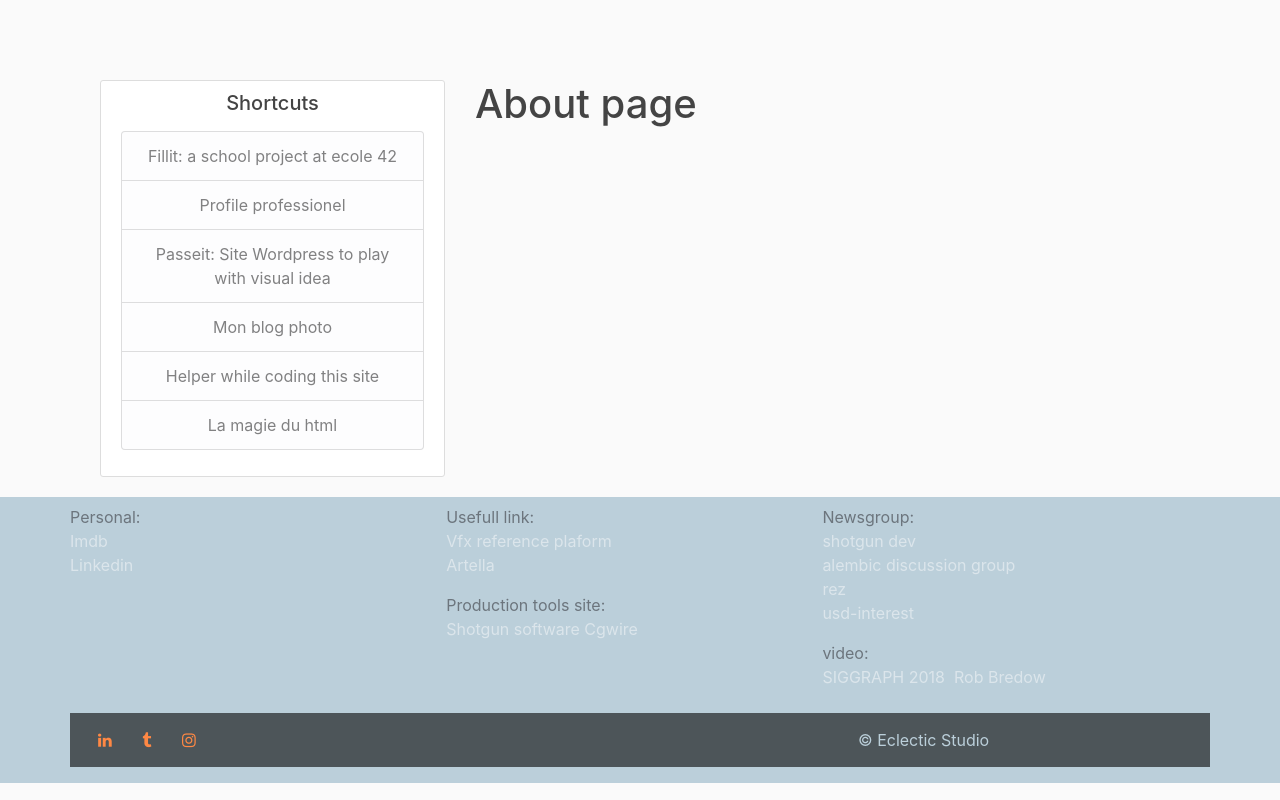
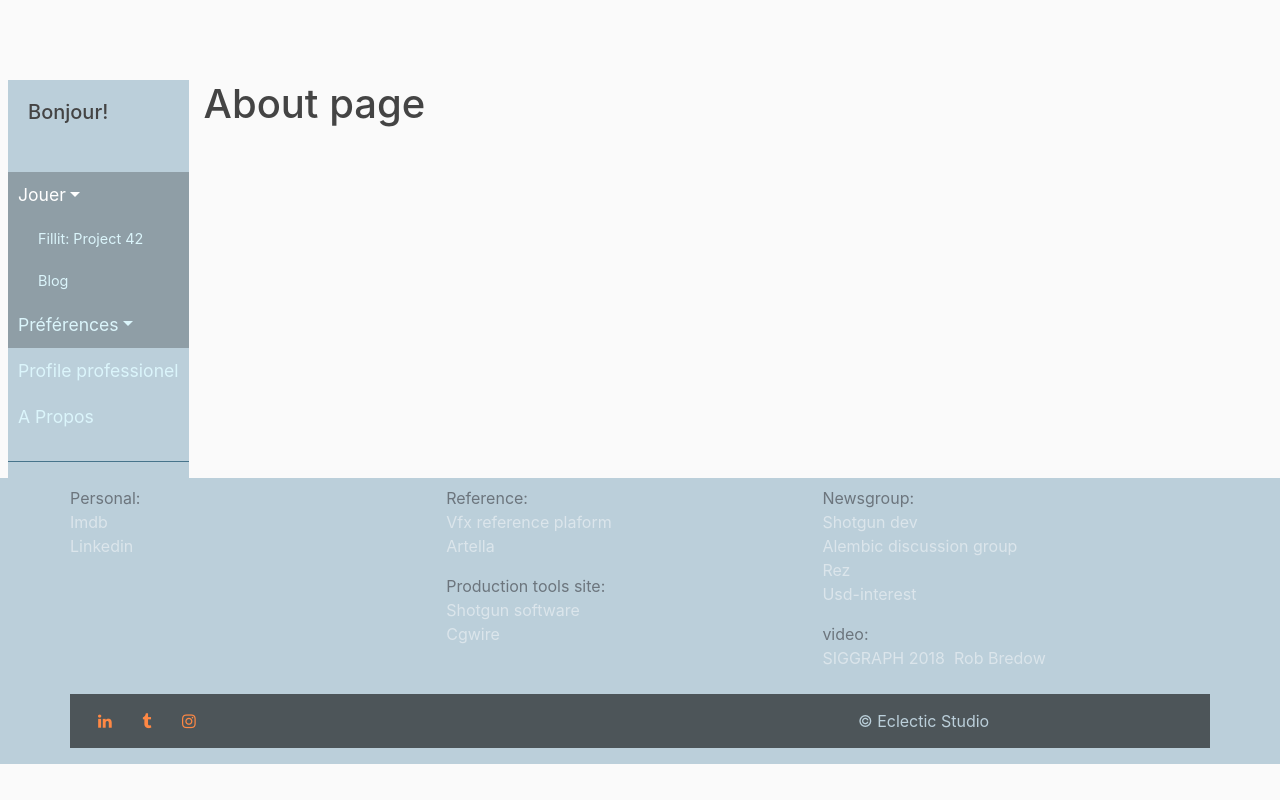
Before and after one commit to erictexier/tetriminos, a Flask app: page /about in a window 1280 px wide. Run offline with Flask 2, Linux system fonts and the light colour scheme; some libraries are stand-ins or nearby versions.

Commit message:
work in side bar

```diff
--- a/erictexier.online/base_site/static/js/towait.js
+++ b/erictexier.online/base_site/static/js/towait.js
@@ -1,6 +1,8 @@
 var prevScrollpos = window.pageYOffset;
 $(document).ready(function() {
-
+    // to open the home menu
+    $("#goofy").click();
+    // for ajax request in tetrino
     $('#form_grid_tetrino').submit(function(event) {
 
         var data = {};
@@ -43,7 +45,7 @@ $(document).ready(function() {
 
     window.onscroll = function() {
         var currentScrollPos = window.pageYOffset;
-    console.log(currentScrollPos);
+
         if (prevScrollpos > currentScrollPos) {
             document.getElementById("navbar").style.top = "0";
         } else {
@@ -51,4 +53,5 @@ $(document).ready(function() {
         }
         prevScrollpos = currentScrollPos;
     }
+
 });
--- a/erictexier.online/base_site/static/main.css
+++ b/erictexier.online/base_site/static/main.css
@@ -10,8 +10,8 @@ color: #444444;
 
 
 .bg-steel-light {
-  background-color: #BBCFDA;
-  }
+  background-color: #bbcfda;
+}
 
 .bg-steel-dark {
   background-color: #4D5559;
@@ -27,6 +27,8 @@ color: #ffffff;
 .site-header .navbar-nav .nav-link.active {
 font-weight: 500;
 }
+
+
 
 .footer
 {
@@ -126,3 +128,51 @@ font-size: 2.5rem;
   padding: 15px;
   text-decoration: none;
 }
+
+#container_wrapper {
+  display: None;
+  width: 100%;
+  align-items: stretch;
+}
+
+#sidebar {
+    /* don't forget to add all the previously mentioned styles here too */
+    background: #bbcfda;
+    color: #fff;
+    transition: all 0.9s;
+}
+
+#sidebar .sidebar-header {
+    padding: 20px;
+    background: #bbcfda;
+}
+
+#sidebar ul.components {
+    padding: 20px 0;
+    border-bottom: 1px solid #47748b;
+}
+
+#sidebar ul p {
+    color: #fff;
+    padding: 10px;
+}
+
+#sidebar ul li a {
+    padding: 10px;
+    font-size: 1.1em;
+    color:#dbf5fb;
+    display: block;
+}
+#sidebar ul li a:hover {
+    color: #ffffff;
+}
+
+#sidebar ul li.active > a, a[aria-expanded="true"] {
+    color: #ffffff;
+    background: #8F9EA6;
+}
+ul ul a {
+    font-size: 0.9em !important;
+    padding-left: 30px !important;
+    background: #8F9EA6;
+}
--- a/erictexier.online/base_site/templates/main/footer.html
+++ b/erictexier.online/base_site/templates/main/footer.html
@@ -4,8 +4,8 @@
             <div class="column" style="float:left;width:33%">
                 <div class="text-muted">
                     <p>Personal:<br />
-                        <a class="link" href="https://www.imdb.com/name/nm1603123/">Imdb<br /> </a>
-                        <a class="link" href="https://www.linkedin.com/in/erictexier">Linkedin</a>
+                        <a class="link" target="_blank" href="https://www.imdb.com/name/nm1603123/">Imdb </a><br />
+                        <a class="link" target="_blank" href="https://www.linkedin.com/in/erictexier">Linkedin</a>
                     </p>
                 </div>
             </div> <!-- column -->
@@ -13,13 +13,13 @@
             <div class="column" style="float:left;width:33%">
 
                 <div class="text-muted">
-                    <p>Usefull link:<br />
-                        <a class="link" href="https://www.vfxplatform.com">Vfx reference plaform</a><br />
-                        <a class="link" href="https://www.artella.com/home">Artella</a>
+                    <p>Reference:<br />
+                        <a class="link" target="_blank" href="https://www.vfxplatform.com">Vfx reference plaform</a><br />
+                        <a class="link" target="_blank" href="https://www.artella.com/home">Artella</a>
                     </p>
                     <p>Production tools site:<br />
-                        <a class="link" href="https://www.shotgunsoftware.com/">Shotgun software</a>
-                        <a class="link" href="https://www.cg-wire.com">Cgwire</a><br />
+                        <a class="link" target="_blank" href="https://www.shotgunsoftware.com/">Shotgun software</a><br />
+                        <a class="link" target="_blank" href="https://www.cg-wire.com">Cgwire</a>
                     </p>
                 </div>
 
@@ -29,21 +29,19 @@
 
                 <div class="text-muted">
                     <p>Newsgroup:<br />
-                        <a class="link" href="https://groups.google.com/a/shotgunsoftware.com/forum/#!forum/shotgun-dev">shotgun dev</a><br />
-                        <a class="link" href="https://groups.google.com/forum/#!forum/alembic-discussion">alembic discussion group</a><br />
-                        <a class="link" href="https://groups.google.com/forum/#!forum/rez-config">rez</a><br />
-                        <a class="link" href="https://groups.google.com/forum/#!forum/usd-interest">usd-interest</a>
+                        <a class="link" target="_blank" href="https://groups.google.com/a/shotgunsoftware.com/forum/#!forum/shotgun-dev">Shotgun dev</a><br />
+                        <a class="link" target="_blank" href="https://groups.google.com/forum/#!forum/alembic-discussion">Alembic discussion group</a><br />
+                        <a class="link" target="_blank" href="https://groups.google.com/forum/#!forum/rez-config">Rez</a><br />
+                        <a class="link" target="_blank" href="https://groups.google.com/forum/#!forum/usd-interest">Usd-interest</a>
                     </p>
                     <p>video:<br />
-                        <a class="link" href="https://www.youtube.com/watch?v=kUoIbP1l9yA&amp;feature=share">SIGGRAPH 2018  Rob Bredow</a>
+                        <a class="link" target="_blank" href="https://www.youtube.com/watch?v=kUoIbP1l9yA&amp;feature=share">SIGGRAPH 2018  Rob Bredow</a>
                     </p>
                 </div>
 
             </div> <!-- column -->
         </div> <!-- row -->
     </div> <!-- container 1 -->
-
-
     <!-- Footer Elements -->
     <div class="container  bg-steel-dark py-2  mb-3">
         <!-- Grid row-->
@@ -66,22 +64,14 @@
                 </div>
             </div>
             <div class="col-md-4">
-                    <!-- Copyright
-                    <div class="footer-copyright ">© 2020 Free of use:
-                        <a href="https://erictexier.online/"> Eclectic Studio </a>
+                    <!-- Copyright -->
+                    <div class="eclectic">
+                        <a class="btn btn-eclectic"  href="https://erictexier.online/">
+                            <span class="eclectic"> © Eclectic Studio </span>
+                        </a>
                     </div>
-                    End Copyright -->
-                    <div class="eclectic">
-                    <a class="btn btn-eclectic"  href="https://erictexier.online/">
-                        <span class="eclectic"> © Eclectic Studio </span>
-                    </a>
-                    </div>
+                    <!--End Copyright -->
             </div>
         </div> <!-- Grid row-->
     </div>
-
-<!-- </div> -->
-
-
-
 </footer>
--- a/erictexier.online/base_site/templates/main/layout.html
+++ b/erictexier.online/base_site/templates/main/layout.html
@@ -1,5 +1,5 @@
 <!DOCTYPE html>
-<html>
+<html lang="fr">
     <head>
         <!-- Required meta tags -->
         <meta charset="utf-8">
@@ -19,23 +19,9 @@
     </head>
     <body>
         {% include "main/navigation.html" %}
-        <main role="main" class="container">
-            <div class="row ml-0">
-                <div class="col-md-4">
-                    <div class="content-section">
-                        <h5 align="center">Shortcuts</h5>
-                        <p class='text-muted'>
-                            <ul class="list-group">
-                            <a class="list-group-item list-group-item-light" align="center" href="{{ url_for('fillit.fillit_route') }}">Fillit: a school project at ecole 42</a>
-                            <a class="list-group-item list-group-item-light" align="center" href="https://www.linkedin.com/in/erictexier/" target="_blank">Profile professionel</a>
-                            <a class="list-group-item list-group-item-light" align="center" href="https://www.passeit.com/" target="_blank">Passeit: Site Wordpress to play with visual idea</a>
-                            <a class="list-group-item list-group-item-light" align="center" href="https://letexman.tumblr.com/" target="_blank">Mon blog photo</a>
-                            <a class="list-group-item list-group-item-light" align="center" href="https://flask-doc.readthedocs.io/en/latest/" target="_blank">Helper while coding this site</a>
-                            <a class="list-group-item list-group-item-light" align="center" href="https://getbootstrap.com/docs/4.4/getting-started/introduction/" target="_blank">La magie du html</a>
-                            </ul>
-                        </p>
-                    </div>
-                </div>
+        <main class="container_wrapper">
+            <div class="row ml-2">
+                {% include "main/sidebar.html" %}
                 <div class="col-md-8">
                     {% with messages = get_flashed_messages(with_categories=true) %}
                         {% if messages %}
@@ -49,15 +35,15 @@
                     {% block content %}{% endblock %}
                 </div>
             </div>
-            <div id="footer" class="container-fluid">
-            {% include "main/footer.html" %}
+            <div id="footer" class="container">
+                {% include "main/footer.html" %}
             </div>
 
         </main>
         <!-- JQuery -->
         <script src="https://ajax.googleapis.com/ajax/libs/jquery/3.4.1/jquery.min.js" integrity="sha384-vk5WoKIaW/vJyUAd9n/wmopsmNhiy+L2Z+SBxGYnUkunIxVxAv/UtMOhba/xskxh" crossorigin="anonymous"></script>
         <!-- Booststrap Js -->
-        <script src="https://maxcdn.bootstrapcdn.com/bootstrap/3.3.7/js/bootstrap.min.js" integrity="sha384-Tc5IQib027qvyjSMfHjOMaLkfuWVxZxUPnCJA7l2mCWNIpG9mGCD8wGNIcPD7Txa" crossorigin="anonymous"></script>
+        <script src="https://stackpath.bootstrapcdn.com/bootstrap/4.4.1/js/bootstrap.min.js" integrity="sha384-wfSDF2E50Y2D1uUdj0O3uMBJnjuUD4Ih7YwaYd1iqfktj0Uod8GCExl3Og8ifwB6" crossorigin="anonymous"></script>
         <!-- Custom Js -->
         <script src="{{ url_for('static', filename='js/towait.js') }}"></script>
         <script src="{{ url_for('static', filename='js/tet_anim.js') }}"></script>
--- a/erictexier.online/base_site/templates/main/navigation.html
+++ b/erictexier.online/base_site/templates/main/navigation.html
@@ -1,15 +1,15 @@
 <header class="site-header">
     <nav class="navbar navbar-expand-md navbar-dark bg-steel-light fixed-top"  id="navbar">
         <div class="container">
-            <a class="navbar-brand mr-4" href="/">
+            <div class="navbar-brand mr-4" href="/">
                 <!-- Logo Image -->
-                <img src="{{ url_for('static', filename = 'icon/passeit_logo_short.png') }}" width="100" alt="" class="d-inline-block align-middle mr-2">
+                <img src="{{ url_for('static', filename = 'icon/passeit_logo_short.png') }}" width="100" alt="none" class="d-inline-block align-middle mr-2">
                 <!-- Logo Text -->
                 <!--			<span class="text font-weight-bold">EclecTic</span> -->
                 <button class="navbar-toggler" type="button" data-toggle="collapse" data-target="#navbarToggle" aria-controls="navbarToggle" aria-expanded="false" aria-label="Toggle navigation">
                     <span class="navbar-toggler-icon"></span>
                 </button>
-            </a>
+              </div>
             <div class="collapse navbar-collapse" id="navbarToggle">
                 <div class="navbar-nav mr-auto">
                     <a class="nav-item nav-link" href="{{ url_for('main.home') }}">Home</a>
@@ -28,5 +28,5 @@
                 </div>
             </div>
         </div>
-      </nav>
-  </header>
+    </nav>
+</header>
--- /dev/null
+++ b/erictexier.online/base_site/templates/main/sidebar.html
@@ -0,0 +1,39 @@
+<nav id="sidebar">
+    <div class="sidebar-header">
+        <h5> Bonjour! </h5>
+    </div>
+
+    <ul class="list-unstyled components">
+        <li class="active open">
+            <a  href="#homeSubmenu" data-toggle="collapse" id="goofy" aria-expanded="true" class="dropdown-toggle" >Jouer</a>
+            <ul class="collapse list-unstyled" id="homeSubmenu">
+                <li>
+                    <a href="{{ url_for('fillit.fillit_route') }}" >Fillit: Project 42</a>
+                </li>
+                <li">
+                    <a class="nav-item nav-link" href="{{ url_for('main.home') }}">Blog</a>
+                </li>
+            </ul>
+        </li>
+        <li>
+            <a href="#pageSubmenu" data-toggle="collapse" aria-expanded="true" class="dropdown-toggle">Préférences</a>
+            <ul class="collapse list-unstyled" id="pageSubmenu">
+                <li>
+                    <a href="#">Not Done:</a>
+                </li>
+                <li>
+                    <a href="#">Dynamically Allocated</a>
+                </li>
+                <li>
+                    <a href="#">END</a>
+                </li>
+            </ul>
+        </li>
+        <li>
+            <a href="https://www.linkedin.com/in/erictexier/" target="_blank">Profile professionel</a>
+        </li>
+        <li>
+            <a class="nav-item nav-link" href="{{ url_for('main.about') }}">A Propos</a>
+        </li>
+    </ul>
+</nav>
--- a/erictexier.online/base_site/templates/posts/home.html
+++ b/erictexier.online/base_site/templates/posts/home.html
@@ -2,7 +2,7 @@
 {% block content %}
 {% for post in posts.items %}
     <article class="media content-section">
-        <img class="img-thumbnail article-img" src="{{ url_for('static', filename = 'profile_pics/' + post.author.image_file) }}">
+        <img class="img-thumbnail article-img" alt="" src="{{ url_for('static', filename = 'profile_pics/' + post.author.image_file) }}">
         <div class="media-body">
             <div class="article-metadata">
                 <a class="mr-2" href="{{ url_for('users.user_posts', username = post.author.username)}}">{{ post.author.username }}</a>
--- a/erictexier.online/base_site/templates/posts/post.html
+++ b/erictexier.online/base_site/templates/posts/post.html
@@ -1,7 +1,7 @@
 {% extends "main/layout.html" %}
 {% block content %}
     <article class="media content-section">
-        <img class="img-thumbnail article-img" src="{{ url_for('static', filename = 'profile_pics/' + post.author.image_file) }}">
+        <img class="img-thumbnail article-img" alt="" src="{{ url_for('static', filename = 'profile_pics/' + post.author.image_file) }}">
         <div class="media-body">
             <div class="article-metadata">
                 <a class="mr-2" href="{{ url_for('users.user_posts', username = post.author.username)}}">{{ post.author.username }}</a>
--- a/erictexier.online/base_site/templates/posts/user_posts.html
+++ b/erictexier.online/base_site/templates/posts/user_posts.html
@@ -3,7 +3,7 @@
 <h1 class="mb-3"> Posts By {{user.username}} ({{posts.total}}) </h1>
 {% for post in posts.items %}
     <article class="media content-section">
-        <img class="img-thumbnail article-img" src="{{ url_for('static', filename = 'profile_pics/' + post.author.image_file) }}">
+        <img class="img-thumbnail article-img" alt="" src="{{ url_for('static', filename = 'profile_pics/' + post.author.image_file) }}">
         <div class="media-body">
             <div class="article-metadata">
                 <a class="mr-2" href="{{ url_for('users.user_posts', username = post.author.username)}}">{{ post.author.username }}</a>
```
Lines whose indentation alone changed are shown as unchanged.
